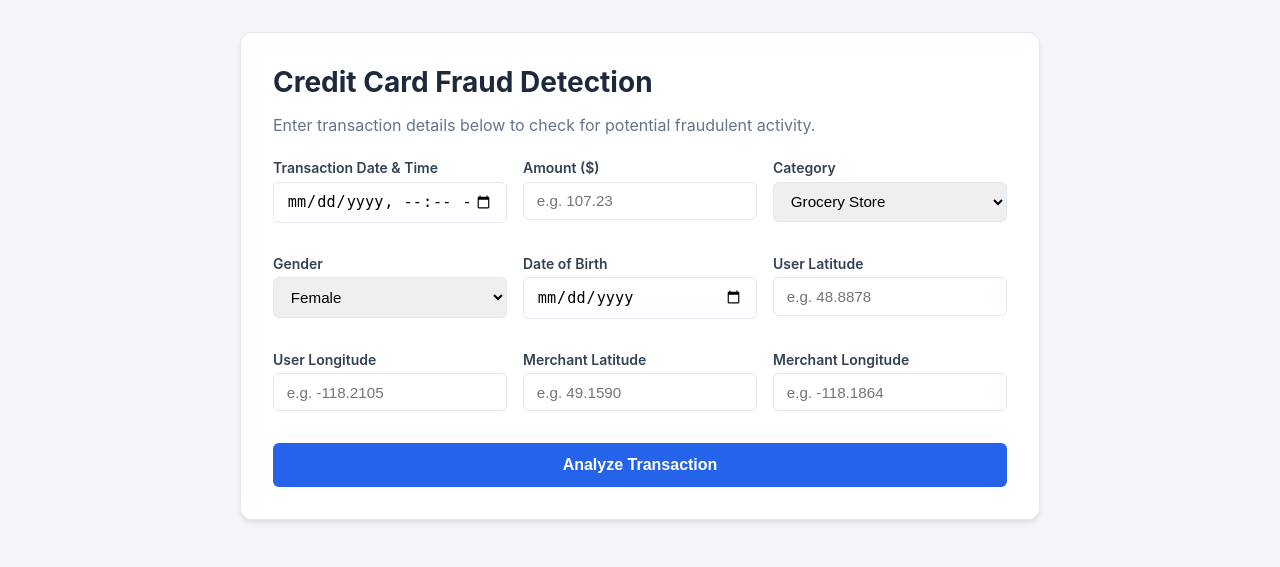
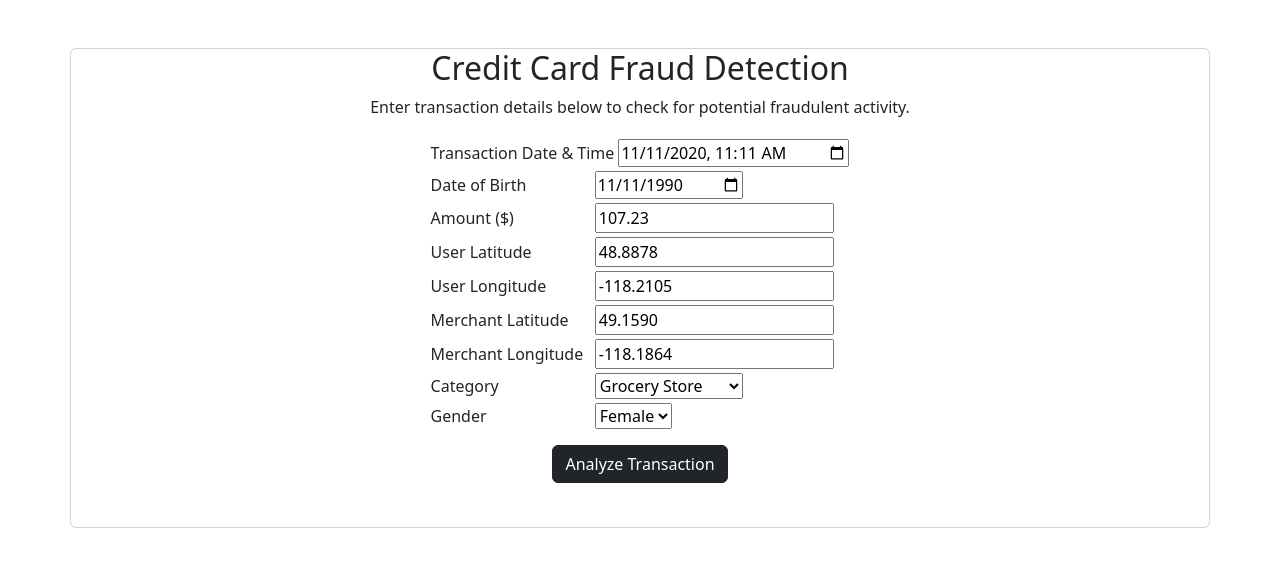
Before and after one commit to ujjwalkumar14b/Credit_Card_Fraud_Detection, a Flask app: page / in a window 1280 px wide. Shown: the top 567 px of the page. Run offline with Flask 3, Linux system fonts and the light colour scheme.

Commit message:
Update index.html

```diff
--- a/templates/index.html
+++ b/templates/index.html
@@ -4,151 +4,54 @@
     <meta charset="UTF-8">
     <meta name="viewport" content="width=device-width, initial-scale=1.0">
     <title>Credit Card Fraud Detection</title>
-    <style>
-        :root {
-            --bg-color: #f4f6f9;
-            --card-bg: #ffffff;
-            --primary: #1e293b;
-            --accent: #2563eb;
-            --danger: #dc2626;
-            --success: #16a34a;
-            --border: #e2e8f0;
-        }
-
-        body {
-            font-family: -apple-system, BlinkMacSystemFont, "Segoe UI", Roboto, sans-serif;
-            background-color: var(--bg-color);
-            color: var(--primary);
-            margin: 0;
-            padding: 2rem 1rem;
-        }
-
-        .container {
-            max-width: 800px;
-            margin: 0 auto;
-        }
-
-        .card {
-            background: var(--card-bg);
-            border-radius: 12px;
-            padding: 2rem;
-            box-shadow: 0 4px 6px -1px rgba(0, 0, 0, 0.1);
-            border: 1px solid var(--border);
-        }
-
-        h1 {
-            margin-top: 0;
-            font-size: 1.75rem;
-            margin-bottom: 0.5rem;
-        }
-
-        p.subtitle {
-            color: #64748b;
-            margin-bottom: 1.5rem;
-        }
-
-        .grid {
-            display: grid;
-            grid-template-columns: repeat(auto-fit, minmax(220px, 1fr));
-            gap: 1rem;
-        }
-
-        .form-group {
-            display: flex;
-            flex-direction: column;
-            margin-bottom: 1rem;
-        }
-
-        label {
-            font-size: 0.875rem;
-            font-weight: 600;
-            margin-bottom: 0.35rem;
-            color: #334155;
-        }
-
-        input, select {
-            padding: 0.6rem 0.8rem;
-            border-radius: 6px;
-            border: 1px solid var(--border);
-            font-size: 0.95rem;
-            outline: none;
-            transition: border-color 0.2s;
-        }
-
-        input:focus, select:focus {
-            border-color: var(--accent);
-        }
-
-        .btn {
-            background-color: var(--accent);
-            color: white;
-            border: none;
-            padding: 0.8rem 1.5rem;
-            font-size: 1rem;
-            font-weight: 600;
-            border-radius: 6px;
-            cursor: pointer;
-            width: 100%;
-            margin-top: 1rem;
-            transition: background 0.2s;
-        }
-
-        .btn:hover {
-            background-color: #1d4ed8;
-        }
-
-        .result-box {
-            margin-top: 2rem;
-            padding: 1.25rem;
-            border-radius: 8px;
-            font-weight: 600;
-            text-align: center;
-        }
-
-        .result-box.fraud {
-            background-color: #fef2f2;
-            color: var(--danger);
-            border: 1px solid #fecaca;
-        }
-
-        .result-box.legit {
-            background-color: #f0fdf4;
-            color: var(--success);
-            border: 1px solid #bbf7d0;
-        }
-
-        .error-box {
-            background-color: #fff1f2;
-            color: #9f1239;
-            padding: 1rem;
-            border-radius: 6px;
-            margin-top: 1rem;
-        }
-    </style>
+    <link href="https://cdn.jsdelivr.net/npm/bootstrap@5.3.8/dist/css/bootstrap.min.css" rel="stylesheet" integrity="sha384-sRIl4kxILFvY47J16cr9ZwB07vP4J8+LH7qKQnuqkuIAvNWLzeN8tE5YBujZqJLB" crossorigin="anonymous">
 </head>
 <body>
 
-<div class="container">
-    <div class="card">
-        <h1>Credit Card Fraud Detection</h1>
+<div class="container card mt-5 d-flex align-items-center" style="min-height: 30rem;">
+        <h2>Credit Card Fraud Detection</h2>
         <p class="subtitle">Enter transaction details below to check for potential fraudulent activity.</p>
 
         <form action="/predict" method="POST">
-            <div class="grid">
-                <div class="form-group">
-                    <label for="trans_date_trans_time">Transaction Date & Time</label>
-                    <input type="datetime-local" id="trans_date_trans_time" name="trans_date_trans_time" required>
+            <div class="mt-1">
+                <label for="trans_date_trans_time" style="min-width: 10rem;">Transaction Date & Time</label>
+                <input type="datetime-local" id="trans_date_trans_time" name="trans_date_trans_time" value="2020-11-11T11:11" required>
             </div>
 
-                <div class="form-group">
-                    <label for="amt">Amount ($)</label>
-                    <input type="number" step="0.01" id="amt" name="amt" placeholder="e.g. 107.23" required>
+            <div class="mt-1">
+                <label for="dob" style="min-width: 10rem;">Date of Birth</label>
+                <input type="date" id="dob" name="dob" value="1990-11-11" required>
             </div>
 
-                <div class="form-group">
-                    <label for="category">Category</label>
+            <div class="mt-1">
+                <label for="amt" style="min-width: 10rem;">Amount ($)</label>
+                <input type="number" step="0.01" id="amt" name="amt" value="107.23" required>
+            </div>
+
+            <div class="mt-1">
+                <label for="lat" style="min-width: 10rem;">User Latitude</label>
+                <input type="number" step="any" id="lat" name="lat" value="48.8878" required>
+            </div>
+
+            <div class="mt-1">
+                <label for="long" style="min-width: 10rem;">User Longitude</label>
+                <input type="number" step="any" id="long" name="long" value="-118.2105" required>
+            </div>
+
+            <div class="mt-1">
+                <label for="merch_lat" style="min-width: 10rem;">Merchant Latitude</label>
+                <input type="number" step="any" id="merch_lat" name="merch_lat" value="49.1590" required>
+            </div>
+
+            <div class="mt-1">
+                <label for="merch_long" style="min-width: 10rem;">Merchant Longitude</label>
+                <input type="number" step="any" id="merch_long" name="merch_long" value="-118.1864" required>
+            </div>
+
+            <div class="mt-1">
+                <label for="category" style="min-width: 10rem;">Category</label>
                 <select id="category" name="category" required>
-                        <option value="entertainment">Entertainment</option>
+                    <option value="entertainment" selected>Entertainment</option>
                     <option value="food_dining">Food & Dining</option>
                     <option value="gas_transport">Gas & Transport</option>
                     <option value="grocery_net">Grocery Online</option>
@@ -165,41 +68,14 @@
                 </select>
             </div>
 
-                <div class="form-group">
-                    <label for="gender">Gender</label>
+            <div class="mt-1">
+                <label for="gender" style="min-width: 10rem;">Gender</label>
                 <select id="gender" name="gender" required>
-                        <option value="F">Female</option>
+                    <option value="F" selected>Female</option>
                     <option value="M">Male</option>
                 </select>
             </div>
-
-                <div class="form-group">
-                    <label for="dob">Date of Birth</label>
-                    <input type="date" id="dob" name="dob" required>
-                </div>
-
-                <div class="form-group">
-                    <label for="lat">User Latitude</label>
-                    <input type="number" step="any" id="lat" name="lat" placeholder="e.g. 48.8878" required>
-                </div>
-
-                <div class="form-group">
-                    <label for="long">User Longitude</label>
-                    <input type="number" step="any" id="long" name="long" placeholder="e.g. -118.2105" required>
-                </div>
-
-                <div class="form-group">
-                    <label for="merch_lat">Merchant Latitude</label>
-                    <input type="number" step="any" id="merch_lat" name="merch_lat" placeholder="e.g. 49.1590" required>
-                </div>
-
-                <div class="form-group">
-                    <label for="merch_long">Merchant Longitude</label>
-                    <input type="number" step="any" id="merch_long" name="merch_long" placeholder="e.g. -118.1864" required>
-                </div>
-            </div>
-
-            <button type="submit" class="btn">Analyze Transaction</button>
+            <button class="mt-3 btn btn-dark d-flex mx-auto" type="submit">Analyze Transaction</button>
         </form>
 
         {% if result %}
@@ -210,12 +86,11 @@
         {% endif %}
 
         {% if error %}
-            <div class="error-box">
+            <div class="alert alert-info mt-3 mb-1 fw-bold" role="alert">
                 Error processing prediction: {{ error }}
             </div>
         {% endif %}
     </div>
-</div>
-
+    <script src="https://cdn.jsdelivr.net/npm/bootstrap@5.3.8/dist/js/bootstrap.bundle.min.js" integrity="sha384-FKyoEForCGlyvwx9Hj09JcYn3nv7wiPVlz7YYwJrWVcXK/BmnVDxM+D2scQbITxI" crossorigin="anonymous"></script>
 </body>
 </html>
```
Lines whose indentation alone changed are shown as unchanged.
